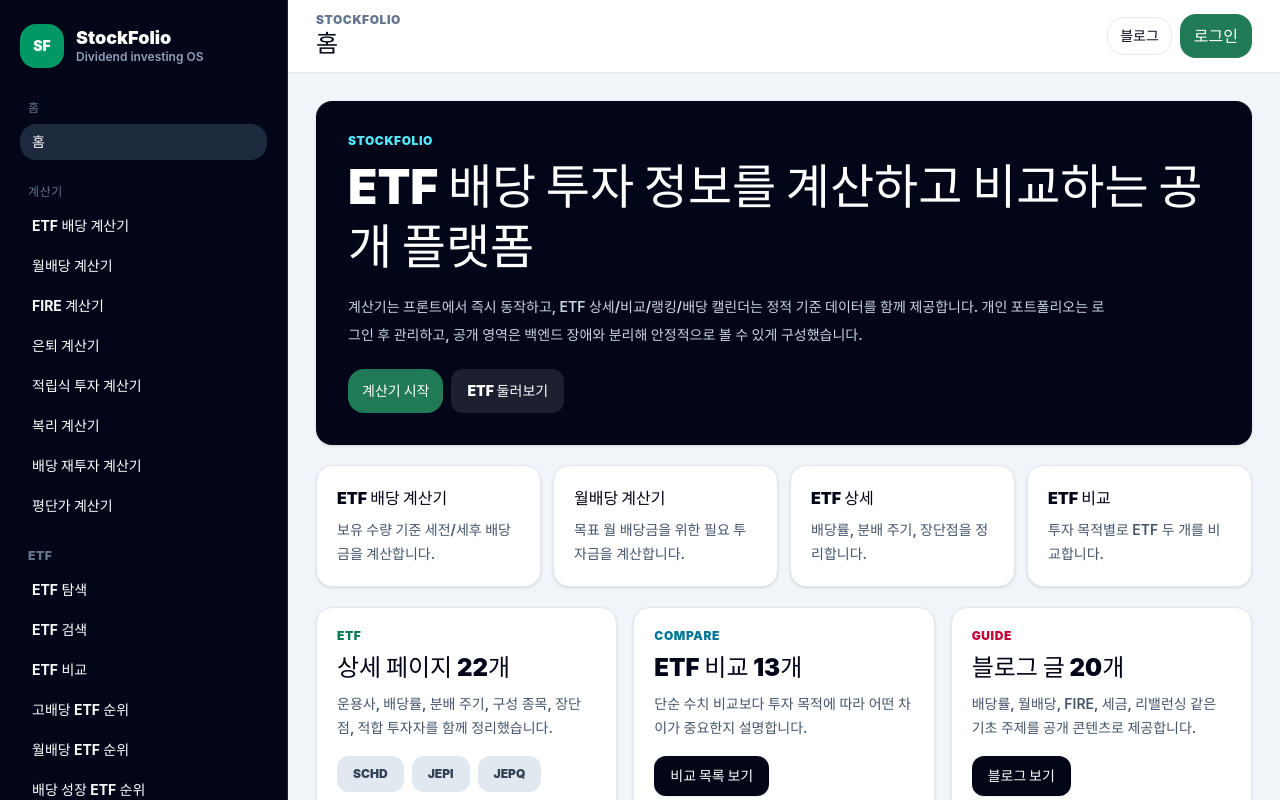
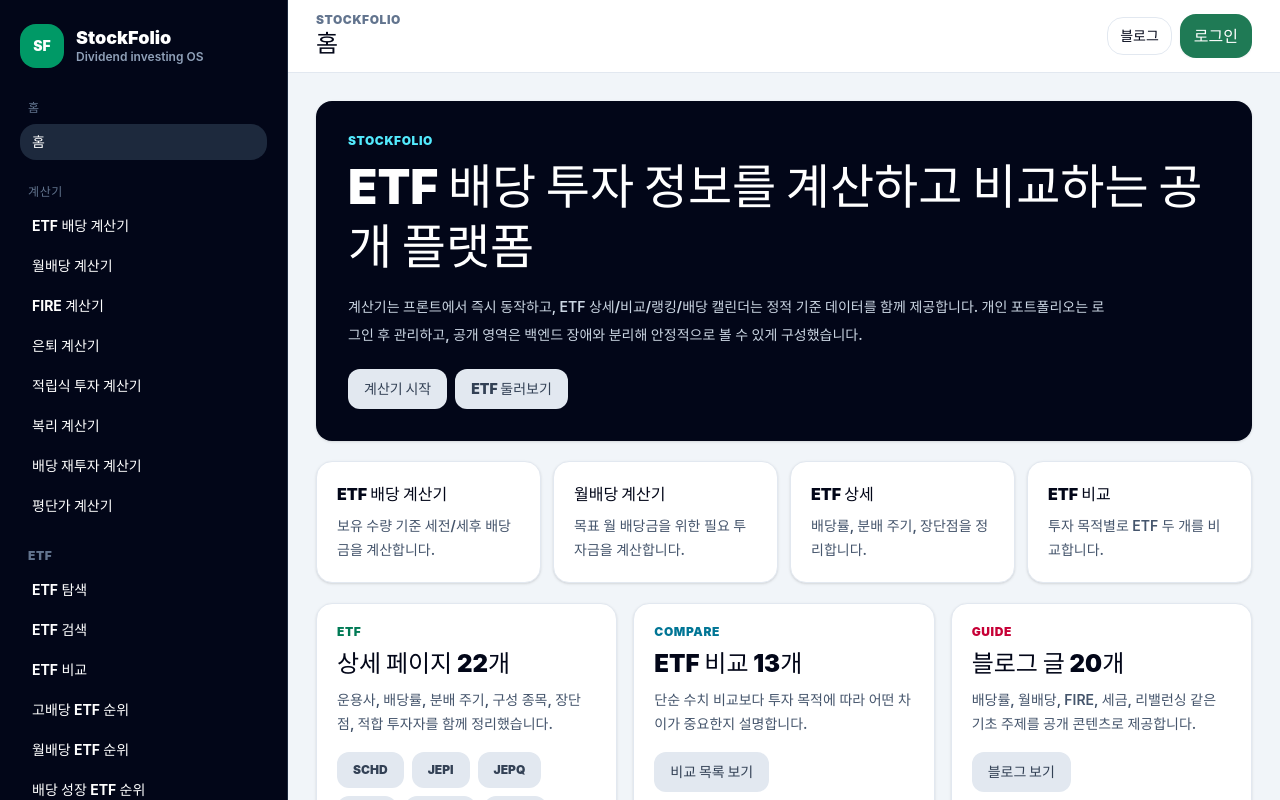
Before and after one commit to Hhan119/StockFolio, a React (Vite) app in the folder front/: page / in a window 1280 px wide. Shown: the top 800 px of the page. Built offline with nearby package versions, Linux system fonts and the light colour scheme; no server answers.

Commit message:
Unify home page button colors

```diff
--- a/front/src/pages/HomePage.jsx
+++ b/front/src/pages/HomePage.jsx
@@ -22,8 +22,8 @@
           개인 포트폴리오는 로그인 후 관리하고, 공개 영역은 백엔드 장애와 분리해 안정적으로 볼 수 있게 구성했습니다.
         </p>
         <div className="mt-5 flex flex-wrap gap-2">
-          <Link className="btn-primary text-sm" to="/calculators/etf-dividend">계산기 시작</Link>
-          <Link className="btn-ghost-dark text-sm" to="/etf">ETF 둘러보기</Link>
+          <Link className="btn-muted text-sm" to="/calculators/etf-dividend">계산기 시작</Link>
+          <Link className="btn-muted text-sm" to="/etf">ETF 둘러보기</Link>
         </div>
       </div>
 
@@ -51,13 +51,13 @@
           <p className="text-xs font-black uppercase tracking-wider text-cyan-700">Compare</p>
           <h3 className="mt-2 text-2xl font-black text-slate-950">ETF 비교 {comparisons.length}개</h3>
           <p className="mt-2 text-sm font-semibold leading-6 text-slate-600">단순 수치 비교보다 투자 목적에 따라 어떤 차이가 중요한지 설명합니다.</p>
-          <Link className="btn-dark mt-4 text-sm" to="/etf/compare">비교 목록 보기</Link>
+          <Link className="btn-muted mt-4 text-sm" to="/etf/compare">비교 목록 보기</Link>
         </article>
         <article className="rounded-2xl border border-slate-200 bg-white p-5 shadow-sm">
           <p className="text-xs font-black uppercase tracking-wider text-rose-700">Guide</p>
           <h3 className="mt-2 text-2xl font-black text-slate-950">블로그 글 {blogPosts.length}개</h3>
           <p className="mt-2 text-sm font-semibold leading-6 text-slate-600">배당률, 월배당, FIRE, 세금, 리밸런싱 같은 기초 주제를 공개 콘텐츠로 제공합니다.</p>
-          <Link className="btn-dark mt-4 text-sm" to="/blog">블로그 보기</Link>
+          <Link className="btn-muted mt-4 text-sm" to="/blog">블로그 보기</Link>
         </article>
       </div>
 
@@ -71,7 +71,7 @@
         </div>
         <div className="mt-4 grid gap-3 md:grid-cols-2 xl:grid-cols-5">
           {rankingPages.map((ranking) => (
-            <Link className="rounded-xl bg-slate-50 p-4 text-sm font-black text-slate-800 transition hover:bg-cyan-700 hover:text-white" key={ranking.slug} to={`/etf/rankings/${ranking.slug}`}>
+            <Link className="rounded-xl bg-slate-100 p-4 text-sm font-black text-slate-700 transition hover:bg-slate-950 hover:text-white" key={ranking.slug} to={`/etf/rankings/${ranking.slug}`}>
               {ranking.title}
             </Link>
           ))}
```
